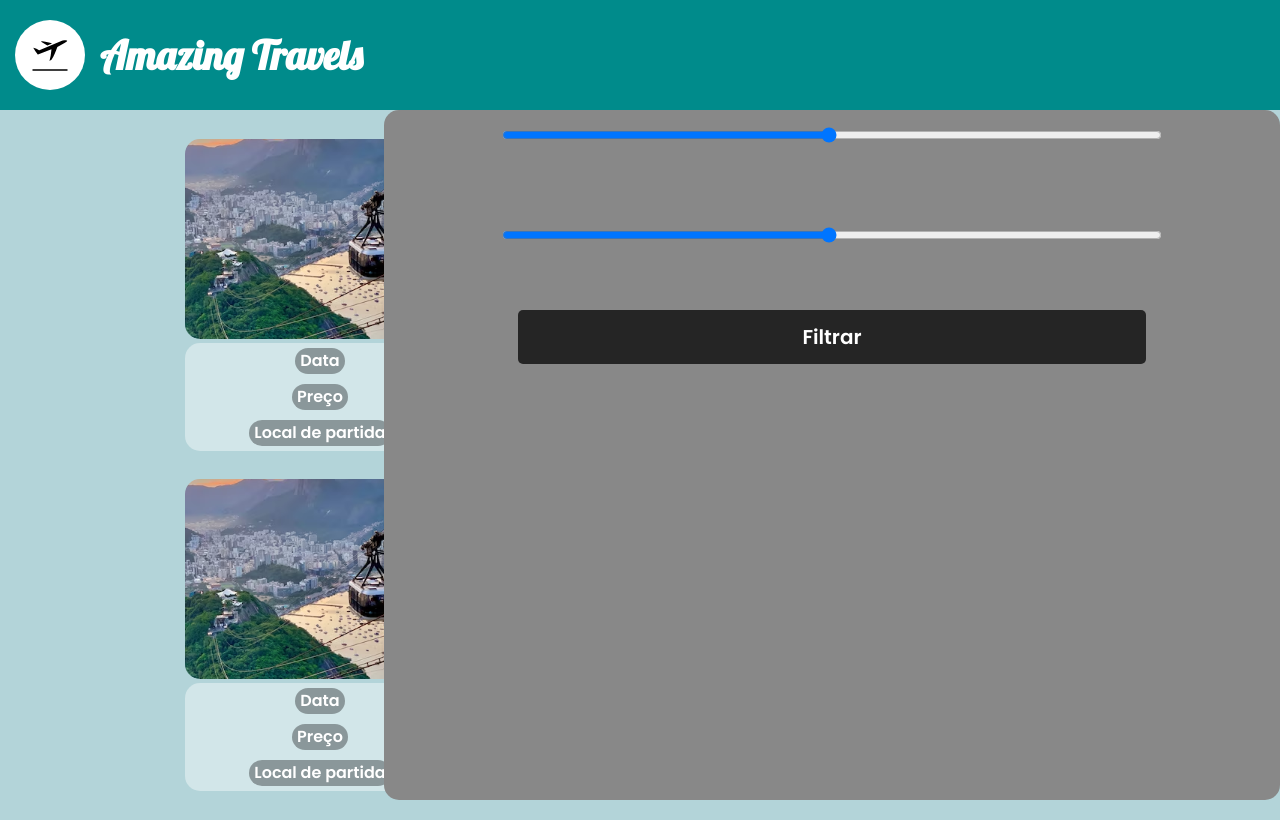
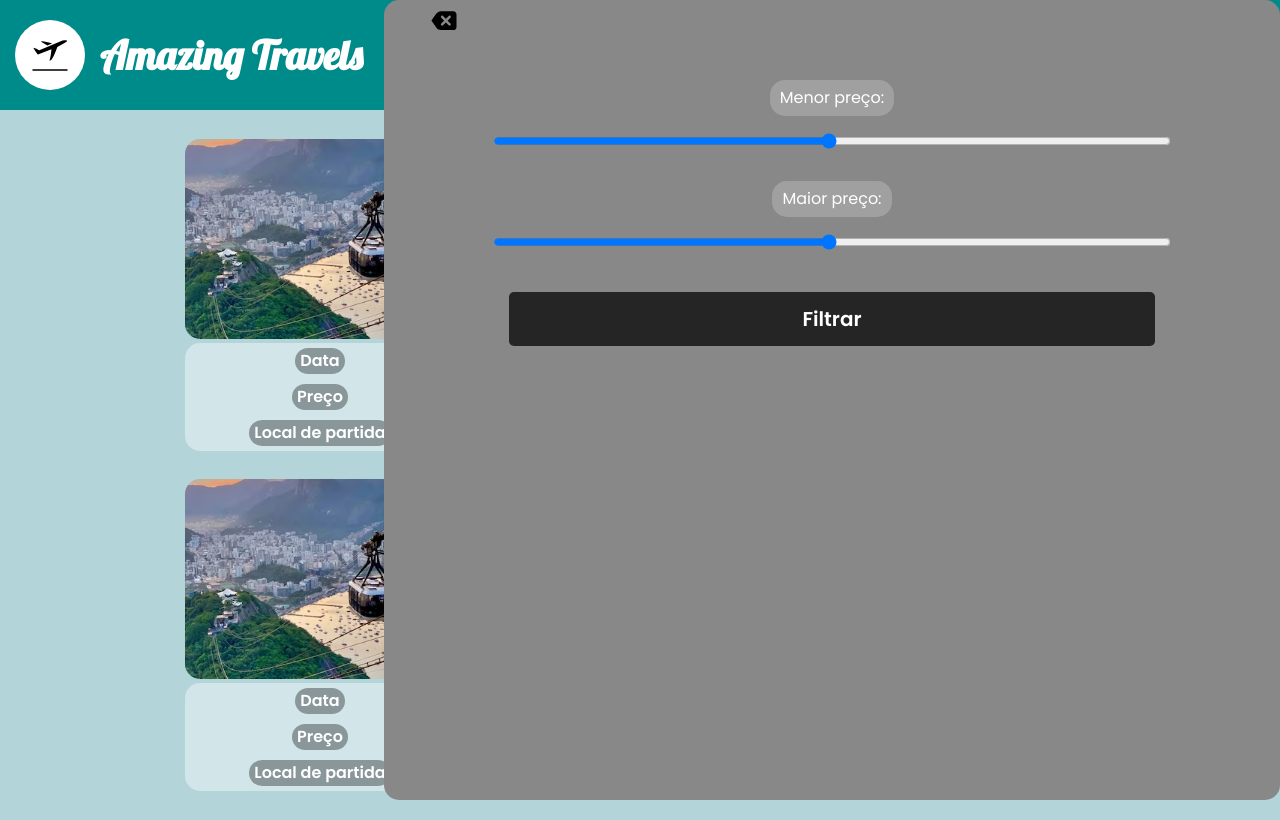
Before and after one commit to HadokBjorn/Amazing-Travels, a React (Create React App) app: page /travels in a window 1280 px wide. Both pictures are taken after a click on the icon 1160 px from the left and 130 px from the top of the page. Built offline with nearby package versions, Linux system fonts and the light colour scheme.

Commit message:
feat: component filter price

```diff
--- a/src/components/priceFilter/PriceFilter.jsx
+++ b/src/components/priceFilter/PriceFilter.jsx
@@ -1,24 +1,35 @@
 import { useState } from "react";
-import { FilterContainer } from "./PriceFilter.style";
+import { FilterContainer, ReturnButton } from "./PriceFilter.style";
+import {TiBackspace} from "react-icons/ti"
 
 export default function PriceFilter({setOpenFilter}){
-    /* const minPriceRef = useRef()
-    const maxPriceRef = useRef() */
+
     const [values, setValues] = useState({minValue: "", maxValue: ""})
 
     function handleFilter(e){
         setValues({...values,[e.target.name]:e.target.value})
     }
+    function applyFilter(e){
+        e.preventDefault()
+        console.log("Aplica filtro")
+    }
 
     return(
         <FilterContainer>
+        <form onSubmit={applyFilter}>
+            <ReturnButton>
+                <TiBackspace size={30}  onClick={()=>setOpenFilter(false)}/>
+            </ReturnButton>
+            <div>
+                <label htmlFor="minValue">Menor preço: {values.minValue}</label>
+                <input type="range" name="minValue" min={1} max={100} onChange={handleFilter}/>
+                <label htmlFor="maxValue">Maior preço: {values.maxValue}</label>
+                <input type="range" name="maxValue" min={1} max={100} onChange={handleFilter}/>
+            </div>
 
-        <input type="range" name="minValue" min={1} max={100} onChange={handleFilter}/>
-        <p>{values.minValue}</p>
-        <input type="range" name="maxValue" min={1} max={100} onChange={handleFilter}/>
-        <p>{values.maxValue}</p>
+            <button type="submit">Filtrar</button>
 
-        <button onClick={()=>setOpenFilter(false)}>Filtrar</button>
+        </form>
 
         </FilterContainer>
     )
--- a/src/components/priceFilter/PriceFilter.style.js
+++ b/src/components/priceFilter/PriceFilter.style.js
@@ -1,20 +1,21 @@
 import styled from "styled-components";
 
 export const FilterContainer = styled.div`
-    position: absolute;
+    position: fixed;
+    z-index: 3;
     font-family: 'Poppins', sans-serif;
+
+    display: flex;
+    flex-direction: column;
+    align-items: center;
 
     border-radius:15px;
     width: 70%;
     right: 0;bottom: 0;
-    top: 110px;
+    top: 0px;
     background-color: #888;
 
-    display: flex;
-    flex-direction: column;
-    align-items: center;
-    gap: 25px;
-    animation: filter-in .5s ease-in-out;
+    animation: filter-in 0.5s ease-in-out;
 
     @keyframes filter-in {
      0%{
@@ -25,12 +26,41 @@ export const FilterContainer = styled.div`
      }
     }
 
+    form{
+        width: 90%;
+
+        display: flex;
+        flex-direction: column;
+        align-items: center;
+        gap: 25px;
+        div{
+            width: 100%;
+            display: flex;
+            flex-direction: column;
+            align-items: center;
+        }
+    }
+
+    label{
+        color: #fff;
+        margin-top: 15px;
+        padding: 10px;
+        border-radius: 15px;
+        background-color: rgba(255,255,255, 0.2);
+    }
     input{
-        width: inherit;
+        width: 80%;
     }
     button{
-        width: inherit;
+        width: 80%;
         font-family: 'Poppins';
     }
 
 `
+
+export const ReturnButton = styled.article`
+    width: 100%;
+    height: 40px;
+    display: flex;
+    align-items: center;
+`
```
